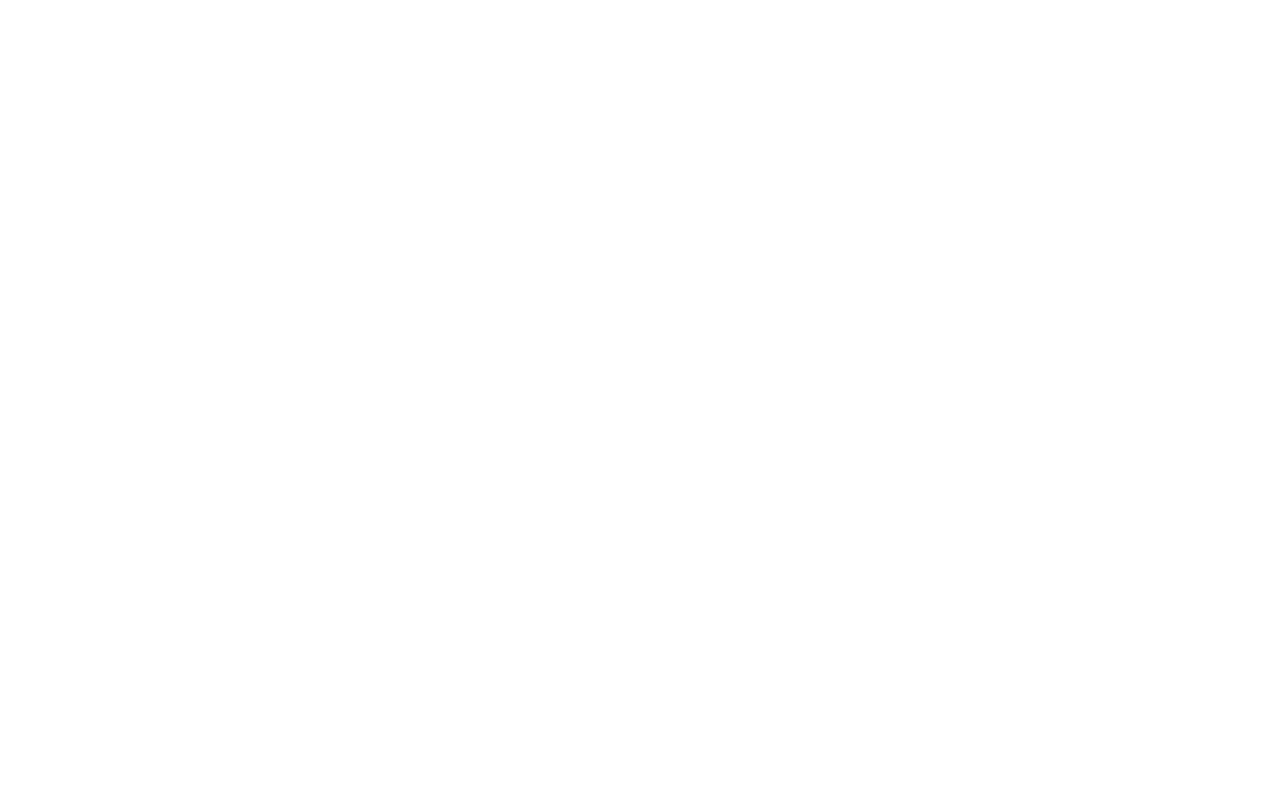
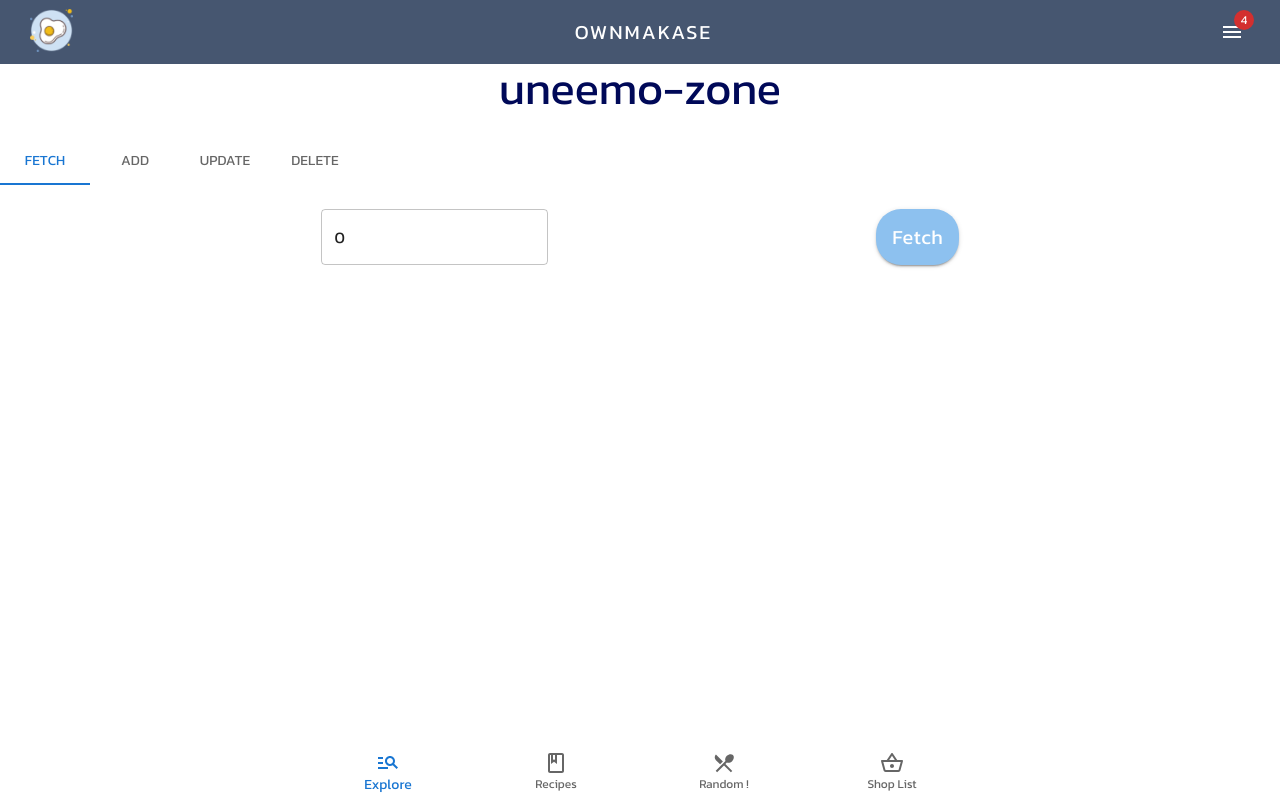
Before and after one commit to hznutx/ownmakase, a React (Vite) app: page /#/app/uneemo-test-env in a window 1280 px wide. Before the commit this address had no page. Built offline with nearby package versions, Linux system fonts and the light colour scheme.

Commit message:
+ page : uneemo-test-env

```diff
--- a/src/App.jsx
+++ b/src/App.jsx
@@ -7,6 +7,7 @@ import MenuPage from "./page/Menu";
 import RandomFood from "./page/Random";
 import ShoppingList from "./page/Goshopping";
 import AppLayout from "./page/AppLayout";
+import UneemoTestEnv from "./page/uneemo/UneemoTestEnv.jsx";
 
 function App() {
   return (
@@ -18,6 +19,7 @@ function App() {
           <Route path="page-menu" element={<MenuPage />} />
           <Route path="page-random" element={<RandomFood />} />
           <Route path="page-shop-list" element={<ShoppingList />} />
+          <Route path="uneemo-test-env" element={<UneemoTestEnv />} />
         </Route>
       </Routes>
     </ThemeProvider>
--- /dev/null
+++ b/src/page/uneemo/UneemoTestEnv.jsx
@@ -0,0 +1,39 @@
+import { Box, Stack, Tab, Tabs, Typography } from "@mui/material"
+import { useState } from "react"
+import TabPanel from "../../components/mui-custom/TabPanel"
+import FetchFood from "./components/FetchFood"
+import DeleteFood from "./components/DeleteFood"
+import AddFood from "./components/AddFood"
+
+const UneemoTestEnv = () => {
+    const [nowTab, setNowTab] = useState(0)
+
+    return (
+        <Stack gap={2} mt={-4} >
+            <Typography variant="h4" textAlign={'center'}>uneemo-zone</Typography>
+            <Box>
+                <Tabs value={nowTab} onChange={(e, numb) => setNowTab(numb)} >
+                    <Tab label="Fetch" />
+                    <Tab label="Add" />
+                    <Tab label="Update" />
+                    <Tab label="Delete" />
+                </Tabs>
+            </Box>
+            <TabPanel value={nowTab} index={0}>
+                <FetchFood />
+            </TabPanel>
+            <TabPanel value={nowTab} index={1}>
+                <AddFood />
+            </TabPanel>
+            <TabPanel value={nowTab} index={2}>
+                Item Three
+            </TabPanel>
+            <TabPanel value={nowTab} index={3}>
+                <DeleteFood />
+            </TabPanel>
+
+        </Stack>
+    )
+}
+
+export default UneemoTestEnv
--- /dev/null
+++ b/src/page/uneemo/components/AddFood.jsx
@@ -0,0 +1,9 @@
+import { Stack } from "@mui/material"
+
+const AddFood = () => {
+    return (
+        <Stack>AddFood</Stack>
+    )
+}
+
+export default AddFood
```
Also changed, not shown: src/assets/image/fastFood.png (added).
